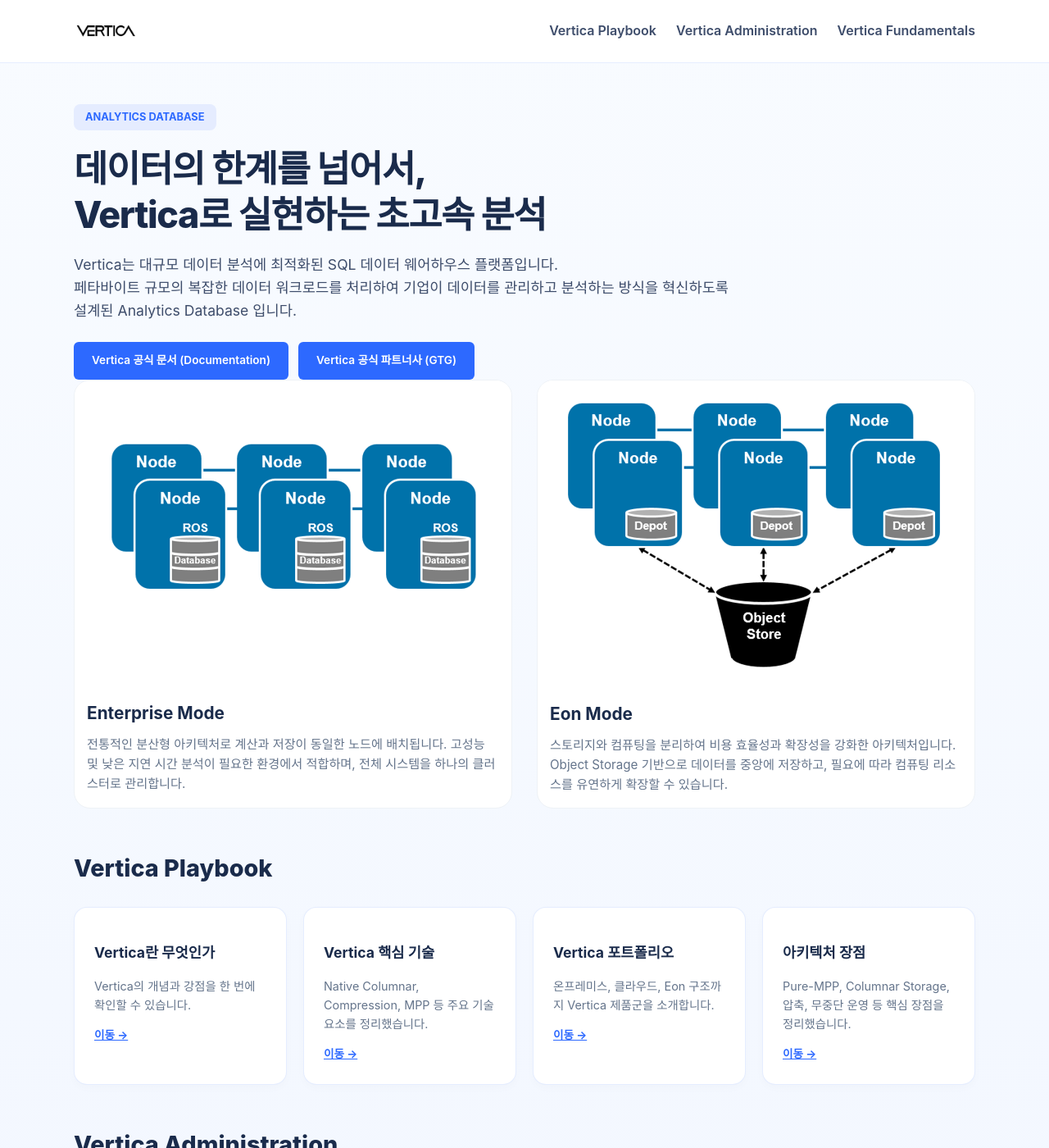
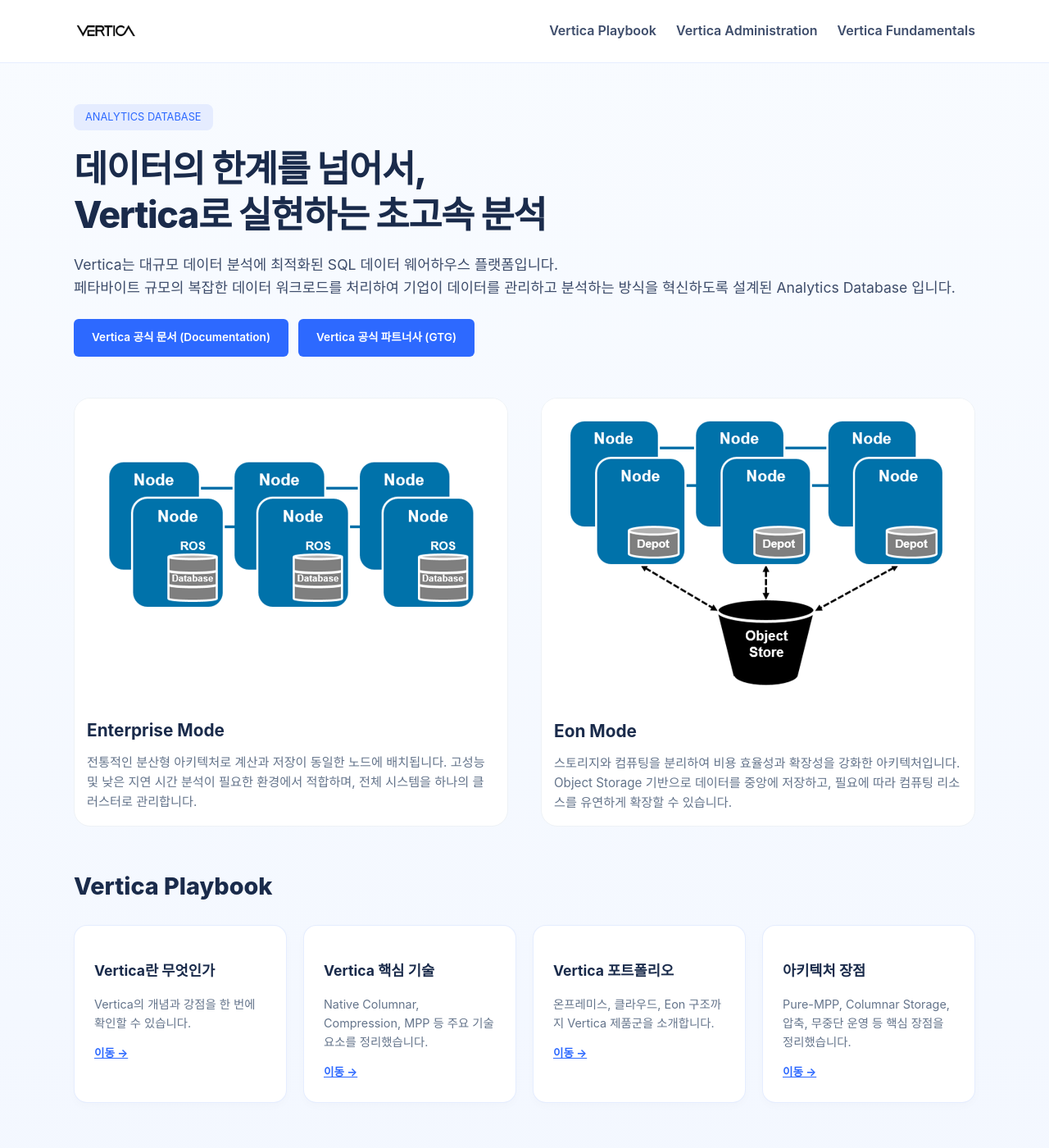
Before and after one commit to JIN0326/vertica_blog, a Jekyll site: the page built from index.md, in a window 1280 px wide and 1400 px high. Shown: the whole window at 82% size. Built offline with Jekyll 4.4.1, drawn with Linux system fonts in a browser that asks for light colours.

Commit message:
Update blog content and styling

```diff
--- a/assets/css/style.css
+++ b/assets/css/style.css
@@ -123,7 +123,7 @@
   color: var(--accent);
   border-radius: 8px;
   font-size: 0.8rem;
-  font-weight: 700;
+  font-weight: 1200px;
   text-transform: uppercase;
   margin-bottom: 20px;
 }
@@ -139,7 +139,7 @@
 .hero-content p {
   font-size: 1.1rem;
   color: var(--sub);
-  max-width: 800px;
+  max-width: 1200px;
   margin-bottom: 24px;
 }
 
@@ -175,7 +175,8 @@
 .architecture-grid {
   display: grid;
   grid-template-columns: repeat(auto-fit, minmax(340px, 1fr));
-  gap: 30px;
+  gap: 40px; /* 이미지 카드 사이 수평 간격 확장 */
+  margin-top: 50px; /* 버튼과 이미지 카드 사이 수직 간격 추가 */
 }
 
 .mode-card {
```
